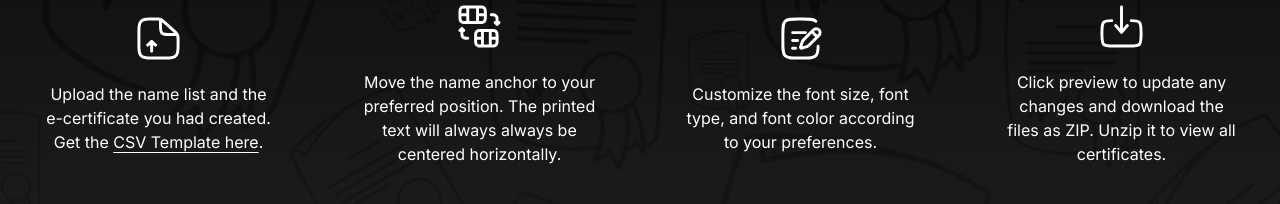
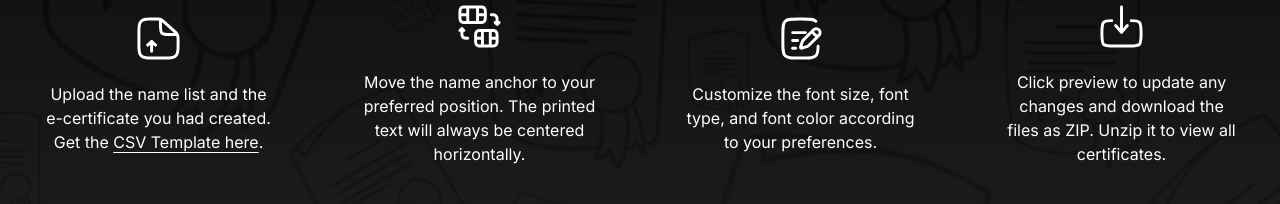
Before and after one commit to adhamhshm/name2ecert, a Next.js app: page /about in a window 1280 px wide. Shown: the part 213-417 px from the top of the page. Built offline with nearby package versions, Linux system fonts and the light colour scheme.

Commit message:
edit wrong sentence

```diff
--- a/app/about/page.tsx
+++ b/app/about/page.tsx
@@ -23,8 +23,7 @@ const About = () => {
                     <div className="flex justify-center items-center flex-col gap-5 pb-5 px-2 lg:px-10">
                         <Image src="/assets/move.svg" alt="move" width={200} height={200} className="w-1/5" />
                         <p className="text-md text-center">
-                            Move the name anchor to your preferred position. The printed text will
-                            always always be centered horizontally.
+                            Move the name anchor to your preferred position. The printed text will always be centered horizontally.
                         </p>
                     </div>
                     <div className="flex justify-center items-center flex-col gap-5 pb-5 px-2 lg:px-10">
```
